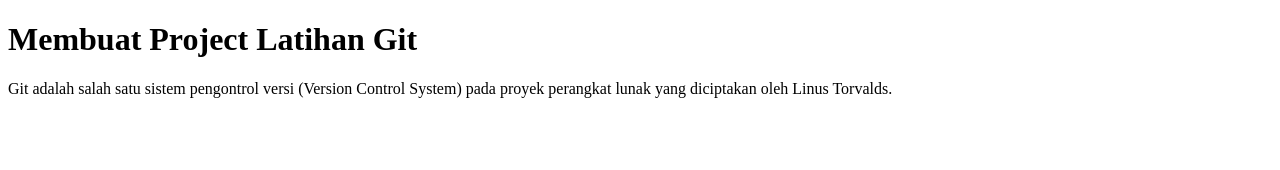
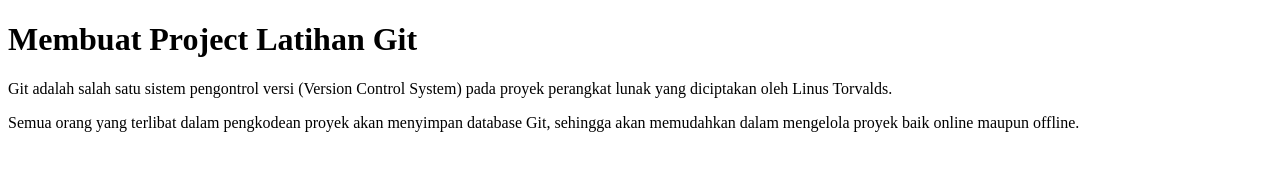
Before and after one commit to nafisaa11/latihan_git, a plain HTML site: page index.html in a window 1280 px wide. Drawn offline with Linux system fonts and the light colour scheme.

Commit message:
Adding text p

```diff
--- /dev/null
+++ b/index.css
@@ -0,0 +1,14 @@
+body{
+    width: 100%;
+    background-color: bisque;
+}
+
+h1{
+    color: black;
+    font-family: Arial, Helvetica, sans-serif;
+}
+
+p{
+    color: gray;
+    font-size: 18px;
+}
--- a/index.html
+++ b/index.html
@@ -1,12 +1,20 @@
 <!DOCTYPE html>
 <html lang="en">
-<head>
-    <meta charset="UTF-8">
-    <meta name="viewport" content="width=device-width, initial-scale=1.0">
+  <head>
+    <meta charset="UTF-8" />
+    <meta name="viewport" content="width=device-width, initial-scale=1.0" />
     <title>Document</title>
-</head>
-<body>
+  </head>
+  <body>
     <h1>Membuat Project Latihan Git</h1>
-    <p>Git adalah salah satu sistem pengontrol versi (Version Control System) pada proyek perangkat lunak yang diciptakan oleh Linus Torvalds.</p>
-</body>
+    <p>
+      Git adalah salah satu sistem pengontrol versi (Version Control System)
+      pada proyek perangkat lunak yang diciptakan oleh Linus Torvalds.
+    </p>
+    <p>
+      Semua orang yang terlibat dalam pengkodean proyek akan menyimpan database
+      Git, sehingga akan memudahkan dalam mengelola proyek baik online maupun
+      offline.
+    </p>
+  </body>
 </html>
```
Also changed, not shown: 1 other file.
